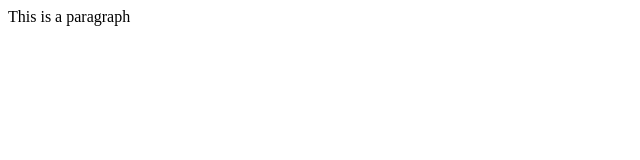
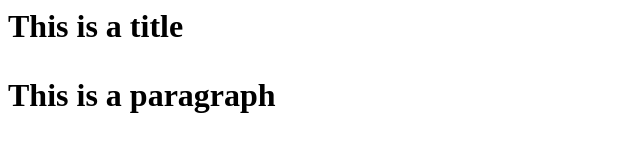
Before and after one commit to steezyza/test-repo, a plain HTML site: page index.html in a window 1280 px wide. Shown: the whole page, without its empty margins (0-640 px from the left). Drawn offline with Linux system fonts and the light colour scheme.

Commit message:
Update index.html

```diff
--- a/index.html
+++ b/index.html
@@ -1 +1,2 @@
+<h1>This is a title<h1>
 <p>This is a paragraph</p>
```
